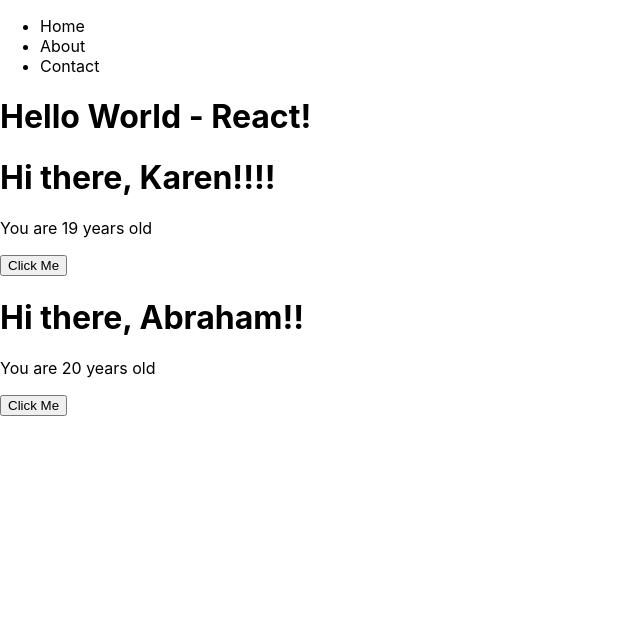
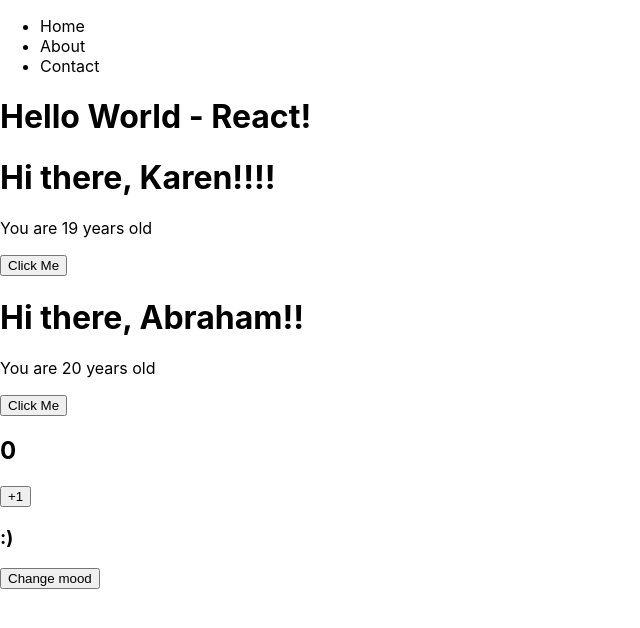
Before and after one commit to Abrahamcepedao/React-app, a React (Create React App) app: page / in a window 1280 px wide. Shown: the top 628 px of the page, without its empty margins (0-640 px from the left). Built offline with nearby package versions, Linux system fonts and the light colour scheme.

Commit message:
Added  simple function

```diff
--- a/src/App.js
+++ b/src/App.js
@@ -1,6 +1,7 @@
 import React from 'react';
 import NavBar from './NavBar';
 import Greeter from './Greeter';
+import Counter from './Counter';
 import './App.css';
 
 function App() {
@@ -10,6 +11,7 @@ function App() {
       <h1>Hello World - React!</h1>
       <Greeter name="Karen" age="19" excitement={4}/>
       <Greeter name="Abraham" age="20" excitement={2}/>
+      <Counter />
     </div>
   );
 }
--- /dev/null
+++ b/src/Counter.js
@@ -0,0 +1,17 @@
+import React, { useState } from 'react';
+
+function Counter(){
+    const  [count, setCount] =  useState(0);
+    const [isHappy, setIsHappy] = useState(true);
+    const changeMood = () =>  setIsHappy(!isHappy);
+    return (
+        <div>
+            <h2>{count}</h2>
+            <button onClick={() => setCount(count + 1)}>+1</button>
+            <h3>{isHappy ? ":)" : ":("}</h3>
+            <button onClick={changeMood}>Change mood</button>
+        </div>
+    )
+}
+
+export default Counter;
--- a/src/Greeter.js
+++ b/src/Greeter.js
@@ -8,7 +8,7 @@ function Greeter({name, excitement = 1, age = "18"}){
         <>
             <h1>Hi there, {name}{"!".repeat(excitement)}</h1>
             <p>You are {age} years old</p>
-            <button onClick={greet()}>Click Me</button>
+            <button onClick={greet}>Click Me</button>
         </>
     )
 }
```
